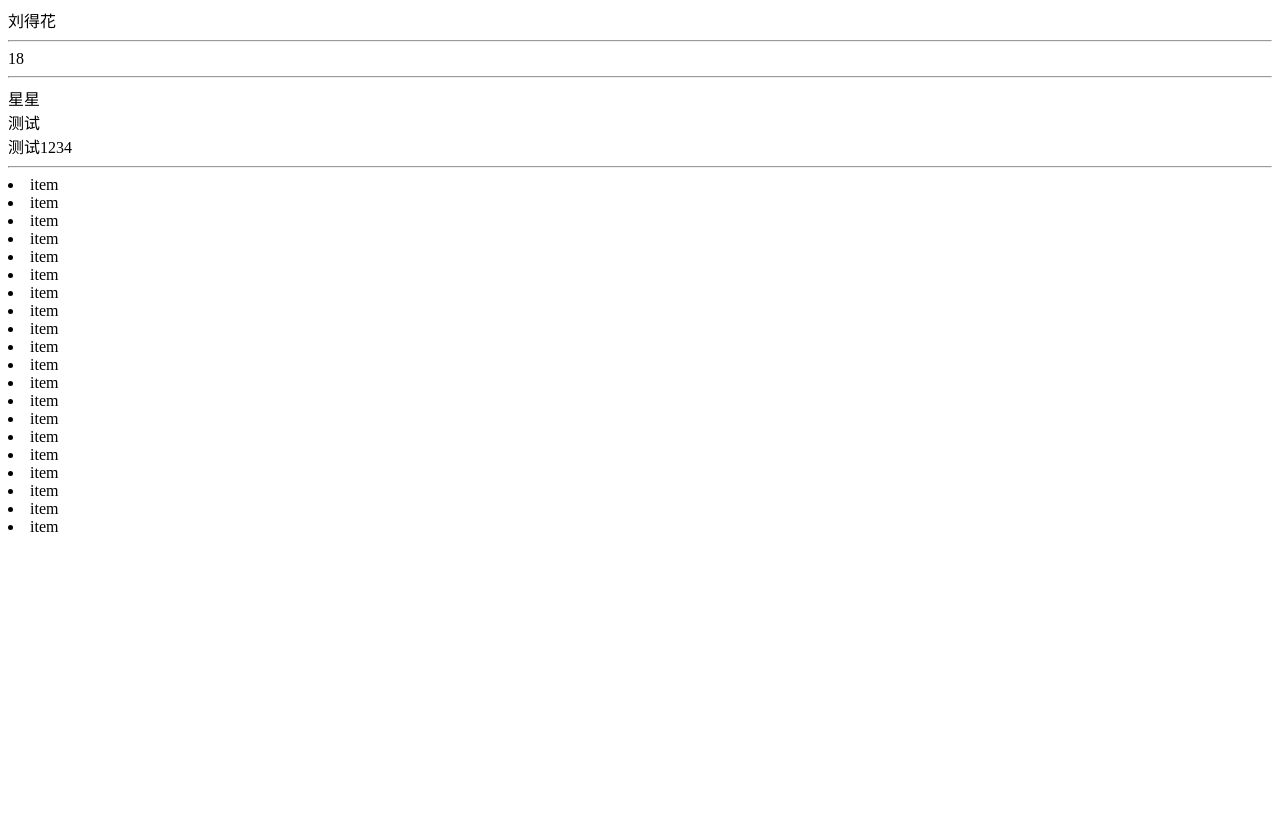
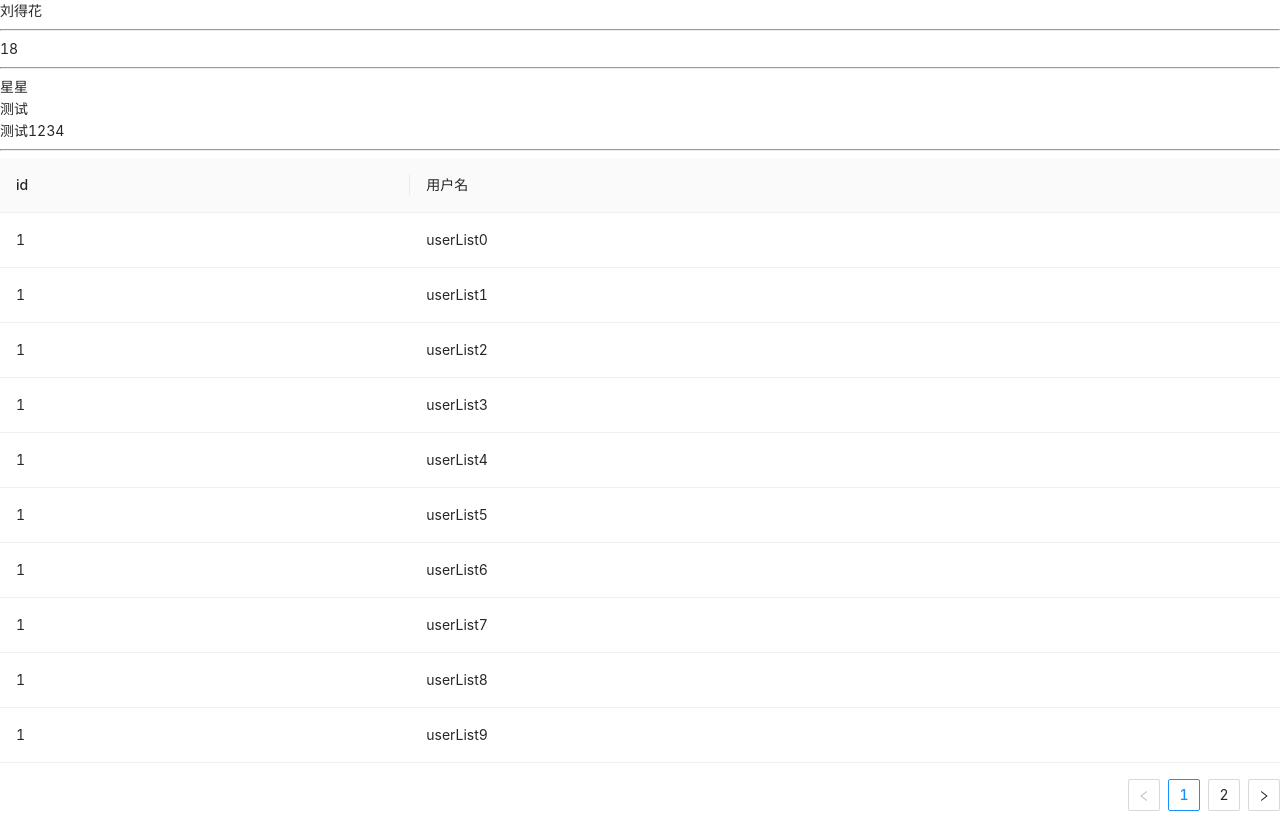
Before and after one commit to sundung/react-ts, a React (Create React App) app: page / in a window 1280 px wide. Before the commit the page ends 800 px from the top, so only its background shows below. Built offline with nearby package versions, Linux system fonts and the light colour scheme.

Commit message:
添加andt组件库,渲染table表格

```diff
--- a/package.json
+++ b/package.json
@@ -10,6 +10,7 @@
     "@types/node": "^12.0.0",
     "@types/react": "^17.0.0",
     "@types/react-dom": "^17.0.0",
+    "antd": "^4.16.2",
     "react": "^17.0.2",
     "react-dom": "^17.0.2",
     "react-scripts": "4.0.3",
--- a/src/components/UserList.tsx
+++ b/src/components/UserList.tsx
@@ -1,5 +1,8 @@
 import React, {Component} from 'react';
 
+import { Table, Tag, Space } from 'antd';
+
+const { Column, ColumnGroup } = Table;
 interface IUser {
     id:number
     name:string
@@ -21,13 +24,20 @@ class UserList extends Component <any, Istate> {
             userList:userList
         }
     }
+
     render() {
+
         return (
             <div>
-                {/*{this.state.userList}*/}
-                {this.state.userList.map(item => (
-                    <li key={item.id}>item</li>
-                ))}
+
+                <Table
+                    dataSource={this.state.userList}
+                    rowKey={'id'}
+                >
+                    <Table.Column title={'id'} dataIndex={'id'} />
+
+                    <Table.Column title={'用户名'} dataIndex={'name'}/>
+                </Table>
             </div>
         );
     }
--- a/src/index.tsx
+++ b/src/index.tsx
@@ -1,6 +1,8 @@
 import React from 'react'
 import ReactDOM from 'react-dom'
 import App from './App'
+// 导入 antd css 文件
+import 'antd/dist/antd.css';
 import reportWebVitals from './reportWebVitals'
 
 ReactDOM.render(
```
Also changed, not shown: 1 other file (tests, documents, lock files or other folders).
